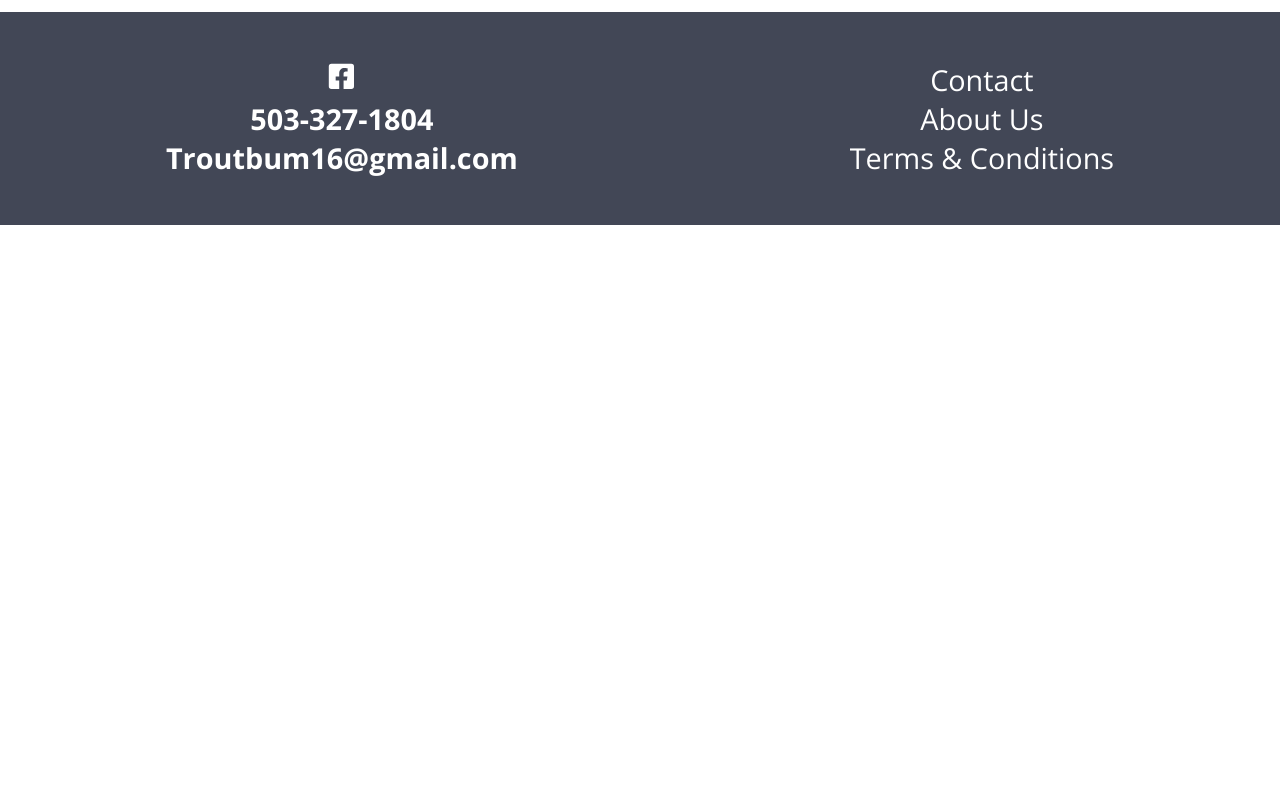
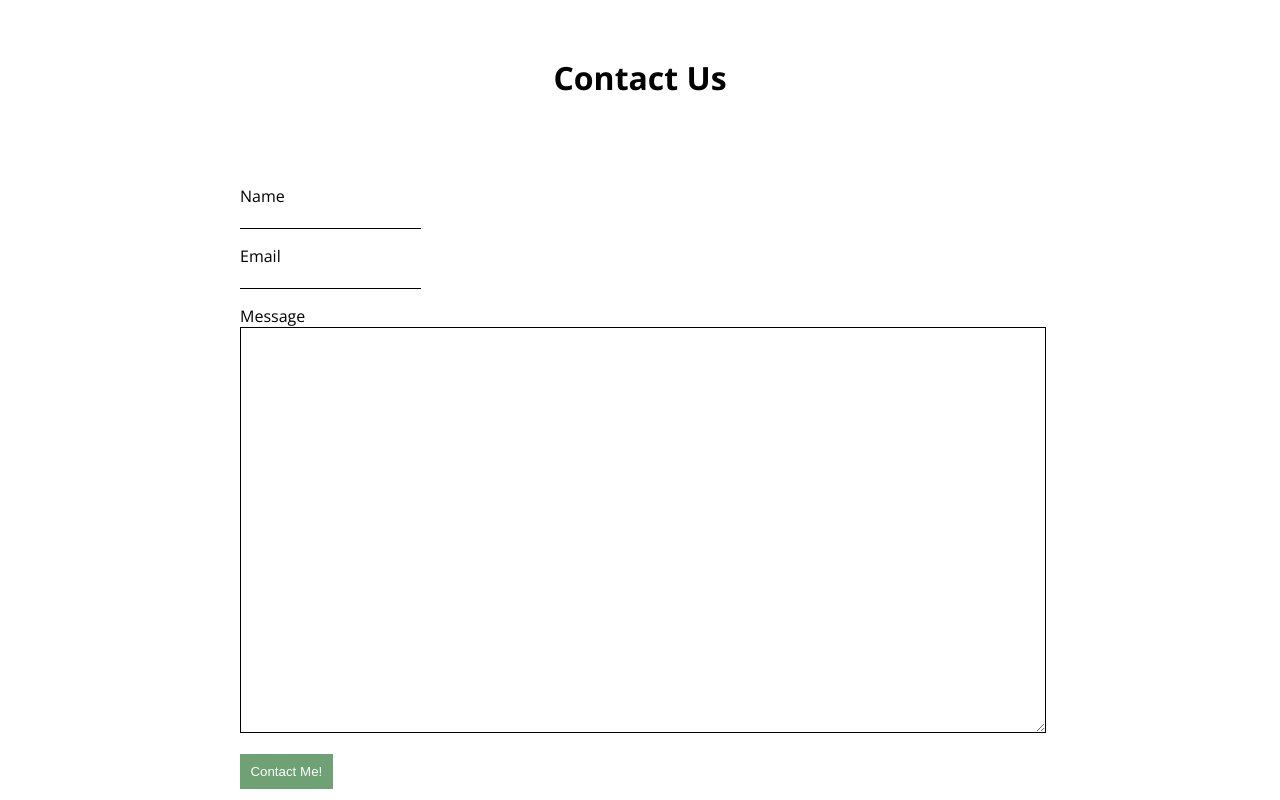
Before and after one commit to CalebJamesStevens/combat-pressure-worx, a React (Create React App) app: page / in a window 1280 px wide. Shown: the part 920-1720 px from the top of the page. Before the commit the page ends 1145 px from the top, so only its background shows below. Built offline with nearby package versions, Linux system fonts and the light colour scheme.

Commit message:
Add contus us section

```diff
--- a/src/App.css
+++ b/src/App.css
@@ -223,6 +223,82 @@ a {
     margin-inline: clamp(1rem, 5%, 5rem);
 }
 
+/* CONTACT US SECTION */
+.contact-container {
+    display: flex;
+    flex-direction: column;
+    height: 800px;
+    align-items: center;
+    justify-content: center;
+  }
+
+  .form-container {
+    width: min(90%, 800px);
+    display: flex;
+    align-items: center;
+    justify-content: center;
+  }
+
+  .contact-form-container {
+    margin-top: 3rem;
+    width: 100%;
+  }
+
+  #form-message {
+    resize: vertical;
+    width: 100%;
+    height: 25rem;
+    border: 1px solid black;
+    font-size: medium;
+  }
+
+
+  .form-control {
+    margin-top: 1rem;
+  }
+
+  .form-input {
+    border: none;
+    border-bottom: black 1px solid;
+  }
+
+  .form-input {
+    background-color: inherit;
+    border: none;
+    border-bottom: black 1px solid;
+  }
+
+  .form-submit-button {
+    border: none;
+    padding: .65rem;
+    color: white;
+    background-color: var(--primary-green);
+    cursor:pointer;
+    transition-duration: 150ms;
+  }
+
+  .form-submit-button:hover {
+    background-color: #6096BA;
+  }
+
+  @media (max-width: 650px) {
+    .form-container {
+      display: flex;
+      flex-direction: column;
+      align-items: center;
+      justify-content: center;
+    }
+
+    #form-message {
+      height: 10rem;
+
+    }
+
+    .contact-form-container {
+      width: 70%;
+    }
+  }
+
 /* Footer Section */
 
 .footer-container {
--- a/src/App.js
+++ b/src/App.js
@@ -1,4 +1,5 @@
 import './App.css';
+import ContactUs from './components/contact-us/contact-us';
 import HeaderSection from './components/header-section';
 import NavbarBase from './components/Navbar/navbar-base';
 import OurStory from './components/our-story/our-story';
@@ -12,6 +13,7 @@ function App() {
       <HeaderSection></HeaderSection>
       <OurStory></OurStory>
       <OurWork></OurWork>
+      <ContactUs/>
       <Footer/>
     </div>
   );
--- /dev/null
+++ b/src/components/contact-us/contact-us.js
@@ -0,0 +1,48 @@
+//import emailjs from "emailjs-com";
+
+const ContactUs = () => {
+    // const sendEmail = (e) => {
+    //     e.preventDefault();
+
+    //     emailjs.sendForm('service_vvh897p', 'template_sbzz0hi', e.target, 'user_Lhl3BMh3mj6j9YOmpYStX')
+    //       .then((result) => {
+    //           console.log(result.text);
+    //       }, (error) => {
+    //           console.log(error.text);
+    //     });
+    // };
+
+    return (
+        <div className="contact-container">
+            <h1>Contact Us</h1>
+            <div className='form-container'>
+                <div className="contact-form-container">
+                    <form onSubmit={() => {console.log('email sent')}} className="contact-form">
+
+                        <div className="form-control">
+                            <label>Name</label><br/>
+                            <input className="form-input" type="text" name="name" className="form-input"/>
+                        </div>
+
+                        <div className="form-control">
+                            <label>Email</label><br/>
+                            <input className="form-input" type="email" name="user_email" className="form-input"/>
+                        </div>
+
+                        <div className="form-control">
+                            <label>Message</label><br/>
+                            <textarea className="form-input" id="form-message" type="text" name="message" className="form-input"/>
+                        </div>
+
+                        <div className="form-control">
+                            <input className='form-submit-button' type="submit" value="Contact Me!"/>
+                        </div>
+
+                    </form>
+                </div>
+            </div>
+        </div>
+    )
+}
+
+export default ContactUs
```
